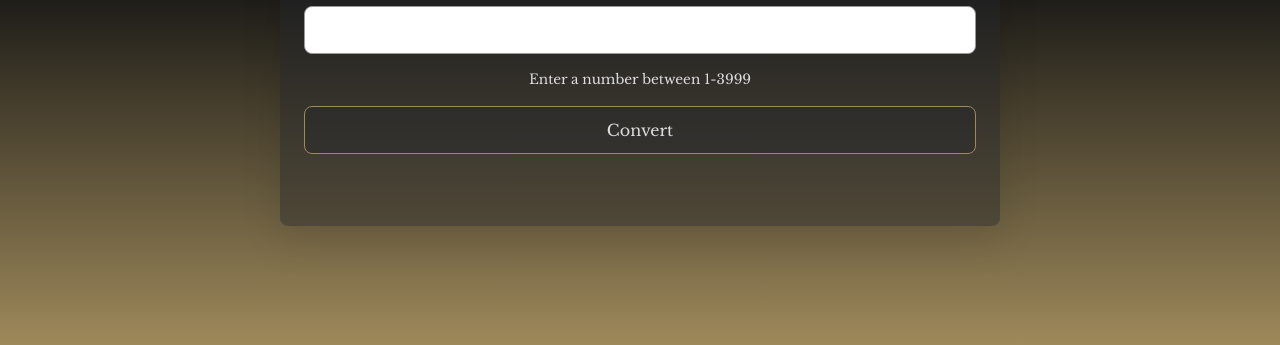
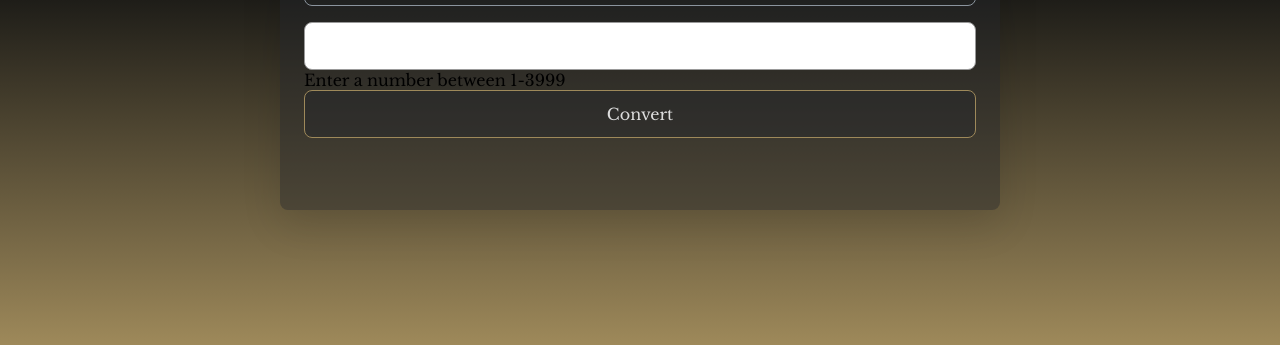
Before and after one commit to jjmginon/roman-numeral-converter, a plain HTML site: page index.html in a window 1280 px wide. Shown: the part 455-800 px from the top of the page. Drawn offline with nearby package versions, Linux system fonts and the light colour scheme.

Commit message:
fix: improve accessibility of Roman Numeral Converter form
- Add `label` element for the `number` input to enhance accessibility for screen readers
- Include `span` element within the `label` for styling
- Maintain form structure by positioning the `label` element below the `input` element
- Specify `min` and `max` attributes for the `number` input to limit acceptable values

```diff
--- a/index.html
+++ b/index.html
@@ -41,11 +41,10 @@
             </section>
         </header>
         <main class="main inputs">
-            <input type="number" name="number" id="number">
-            <p>
-                Enter a number between
-                <span class="nowrap"> 1-3999</span>
-            </p>
+            <input type="number" name="number" id="number" min="1" max="3999">
+            <label for="number">
+                Enter a number between <span class="nowrap">1-3999</span>
+            </label>
             <button type="submit" id="convert-btn">Convert</button>
         </main>
         <footer>
```
